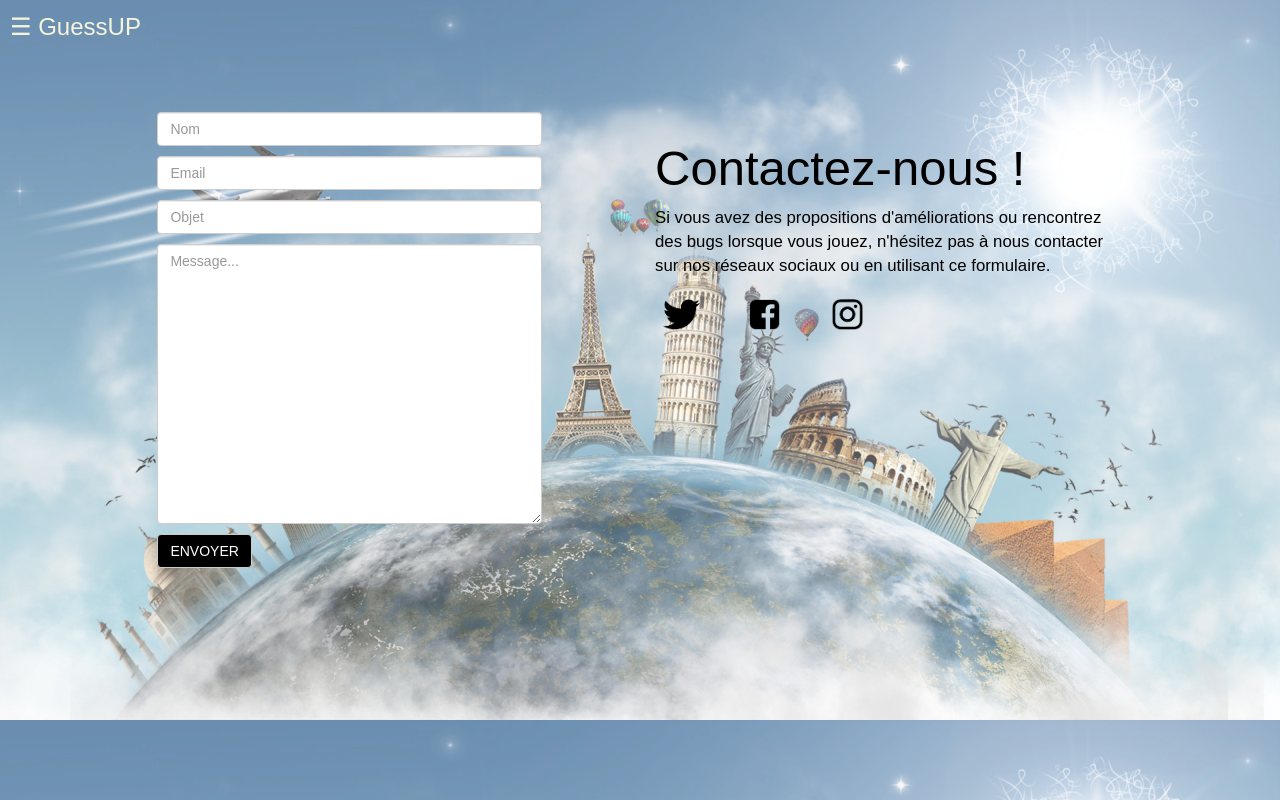
After one commit to Khaalyx/Projet_PWEBC, a PHP site: page /vue/contact.html in a window 1280 px wide. The commit adds this page. Run offline with PHP 8.4, Linux system fonts and the light colour scheme.

Commit message:
creation page contact

```diff
--- a/modele/utilisateurBD.php
+++ b/modele/utilisateurBD.php
@@ -197,4 +197,8 @@ function updatePseudoBD($oldPseudo, $newPseudo) {
     }
 }
 
+function saveScore($score){
+
+}
+
 ?>
--- a/vue/accueil.html
+++ b/vue/accueil.html
@@ -17,8 +17,8 @@
             <div id="menu" class="sidemenu">
                 <a href="index.php?controle=utilisateur&action=accueil">Accueil</a>
                 <a href="index.php?controle=utilisateur&action=profil">Profil</a>
-                <a href="index.php?controle=jeu&action=jeuStreetView">Jeu</a>
-                <a href="#">Contact</a>
+                <a href="index.php?controle=utilisateur&action=jouer">Jeu</a>
+                <a href="index.php?controle=utilisateur&action=contact">Contact</a>
                 <a href="index.php?controle=utilisateur&action=deconnexion">Deconnexion</a>
                 <a href="#" class="closebtn" onclick="closeFunction()">&times;</a>
             </div>
@@ -28,7 +28,7 @@
     <div class="container">
 
         <button>Règles</button>
-        <form action="index.php?controle=jeu&action=jeuStreetView"  method="post">
+        <form action="index.php?controle=utilisateur&action=jouer"  method="post">
             <button>Lancer</button>
         </form>
     </div>
--- /dev/null
+++ b/vue/contact.html
@@ -0,0 +1,79 @@
+<!DOCTYPE HTML>
+<html>
+    <head>
+		<title> Contact </title>
+        <link href="http://maxcdn.bootstrapcdn.com/bootstrap/3.3.7/css/bootstrap.min.css" rel="stylesheet"/>
+        <link rel="stylesheet" href="./vue/style/menu.css">
+        <style>
+           body {
+                background-image: url("./vue/images/background.png");
+                background-size: cover;
+                font-family:"Raleway",sans-serif;
+            }
+            .container { padding: 8% 8%; }
+            .form div { margin-top: 10px; }
+            .form textarea { height: 35vh; }
+            h1 { font-size: 3.5em; color: #000000;}
+            p { font-size: 1.2em; color: #000000;}
+            .btn { background-color: #000000; color: #FFFFFF; }
+            .btn:hover { background-color: #FFFFFF; color: #000000; transition: all 1s}
+        </style>
+
+    </head>
+
+    <body>
+        <div class="bg">
+            <header onclick="myFunction()">
+                <div id="mainbox" onclick="openFunction()">&#9776; GuessUP</div>
+                <div id="menu" class="sidemenu">
+                    <a href="index.php?controle=utilisateur&action=accueil">Accueil</a>
+                    <a href="index.php?controle=utilisateur&action=profil">Profil</a>
+                    <a href="index.php?controle=utilisateur&action=jouer">Jeu</a>
+                    <a href="index.php?controle=utilisateur&action=contact">Contact</a>
+                    <a href="index.php?controle=utilisateur&action=deconnexion">Deconnexion</a>
+                    <a href="#" class="closebtn" onclick="closeFunction()">&times;</a>
+                </div>
+            </header>
+        </div>
+        <div class="container">
+            <div class="row ">      <!-- Texte + Formulaire -->
+                <div class="col-lg-6 col-md-6 col-sm-12 col-xs-12 col-lg-push-6 col-md-push-6">
+                    <article class="titre">
+
+                    <h1 class="text-left"> Contactez-nous !</h1>
+                    <p class="text-left">Si vous avez des propositions d'améliorations ou rencontrez des bugs lorsque vous jouez, n'hésitez pas à nous contacter sur nos réseaux sociaux ou en utilisant ce formulaire.</p>
+
+                    <div class="row"> <!-- Sous-rangée: réseaux sociaux -->
+
+                        <div class="col-lg-2 col-md-2 col-sm-2 col-xs-2">
+                            <a title="Twitter" href="https://twitter.com/"><img class="img-responsive" src="./vue/images/twitter-noir.png" alt="" /></a>
+                        </div>
+                        <div class="col-lg-2 col-md-2 col-sm-2 col-xs-2">
+                            <a title="Facebook" href="https://fecebook.com/"><img class="img-responsive" src="./vue//images/facebook-noir.png" alt="" /></a>
+                        </div>
+                        <div class="col-lg-2 col-md-2 col-sm-2 col-xs-2">
+                            <a title="Instagram" href="https://instagram.com/"><img class="img-responsive" src="./vue/images/logo-instagram-noir.png" alt="" /></a>
+                        </div>
+
+                    </div>
+                    </article>
+                </div>
+
+                <div class="col-lg-5 col-md-6 col-sm-12 col-xs-12 col-lg-pull-6 col-md-pull-6">
+
+                    <form class="form">
+
+                        <div><input class="form-control" type="text" placeholder="Nom"></div>
+                        <div><input id="email" class="form-control" type="text" placeholder="Email"></div>
+                        <div><INPUT class="form-control" type="text" placeholder="Objet"></div>
+                        <div><textarea class="form-control" placeholder="Message..."></textarea></div>
+                        <div><input class="btn btn-default" type="submit" value="ENVOYER"></div>
+
+                    </form>
+                </div>
+            </div>
+
+        </div> <!--container -->
+        <script src="./vue/js/menu.js" type="text/javascript"></script>
+    </body>
+</html>
--- a/vue/jeuStreetView.html
+++ b/vue/jeuStreetView.html
@@ -30,8 +30,8 @@
             <div id="menu" class="sidemenu">
                 <a href="index.php?controle=utilisateur&action=accueil">Accueil</a>
                 <a href="index.php?controle=utilisateur&action=profil">Profil</a>
-                <a href="index.php?controle=jeu&action=jeuStreetView">Jeu</a>
-                <a href="#">Contact</a>
+                <a href="index.php?controle=utilisateur&action=jouer">Jeu</a>
+                <a href="index.php?controle=utilisateur&action=contact">Contact</a>
                 <a href="index.php?controle=utilisateur&action=deconnexion">Deconnexion</a>
                 <a href="#" class="closebtn" onclick="closeFunction()">&times;</a>
             </div>
--- a/vue/profil.html
+++ b/vue/profil.html
@@ -14,8 +14,8 @@
         <div id="menu" class="sidemenu">
             <a href="index.php?controle=utilisateur&action=accueil">Accueil</a>
             <a href="index.php?controle=utilisateur&action=profil">Profil</a>
-            <a href="index.php?controle=jeu&action=jeuStreetView">Jeu</a>
-            <a href="#">Contact</a>
+            <a href="index.php?controle=utilisateur&action=jouer">Jeu</a>
+            <a href="index.php?controle=utilisateur&action=contact">Contact</a>
             <a href="index.php?controle=utilisateur&action=deconnexion">Deconnexion</a>
             <a href="#" class="closebtn" onclick="closeFunction()">&times;</a>
         </div>
```
Also changed, not shown: controle/jeu.php (deleted, +0 -7 lines), controle/utilisateur.php (+9 -0 lines), vue/images/facebook-noir.png (added), vue/images/logo-instagram-noir.png (added), vue/images/twitter-noir.png (added), vue/style/contact.css (added).
